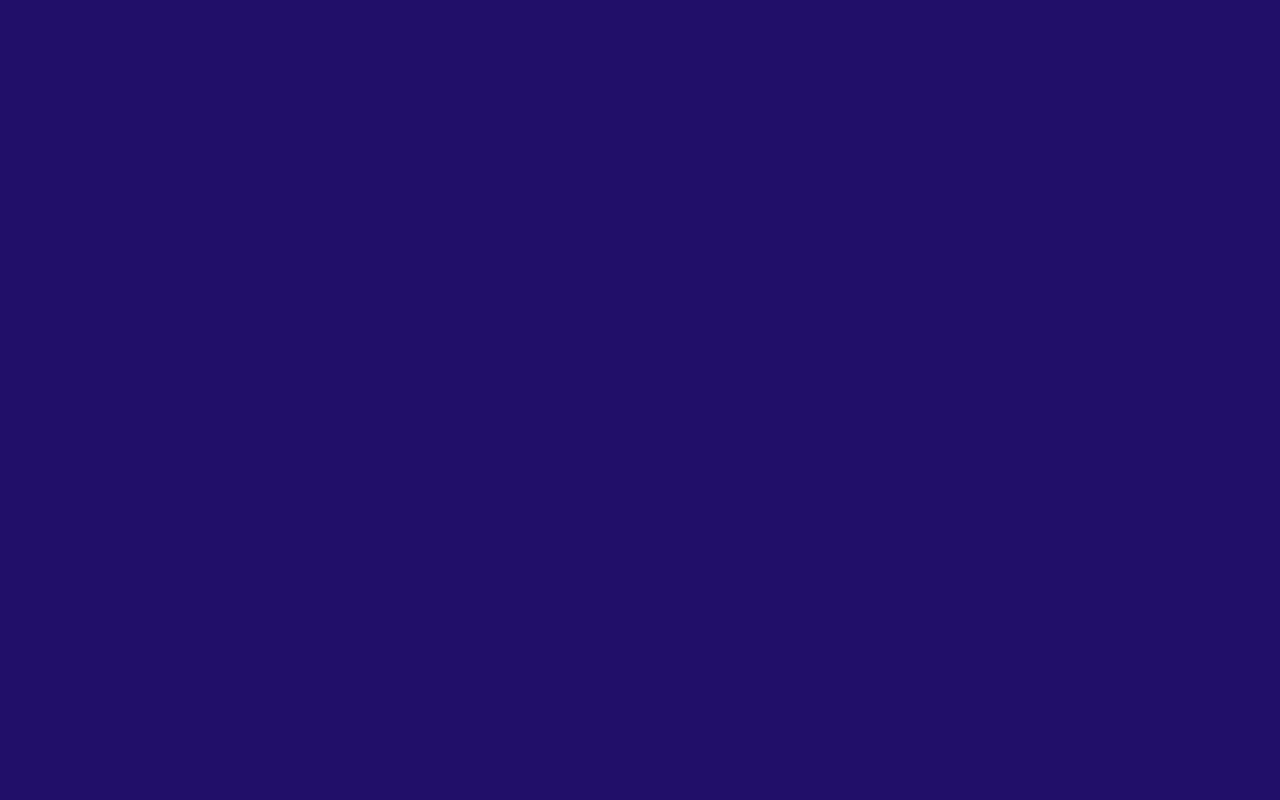
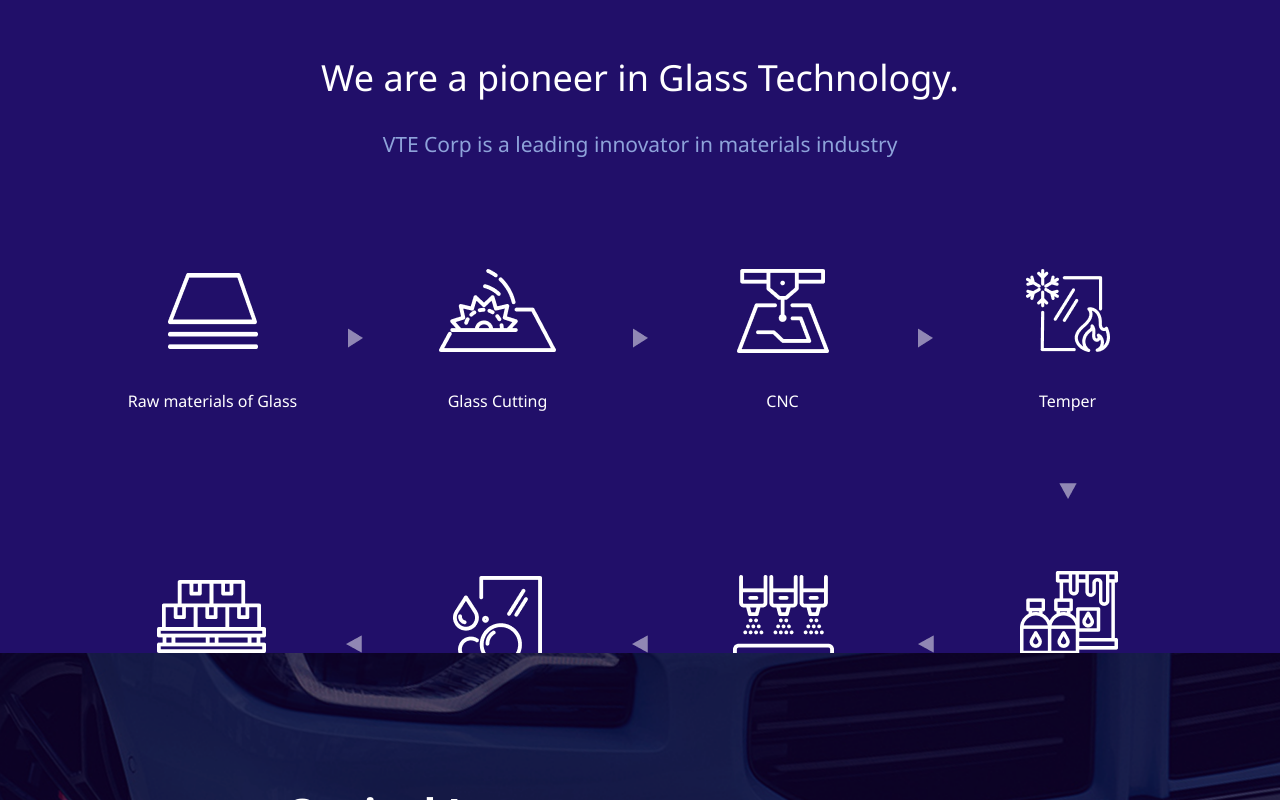
Before and after one commit to jkiwkoo/vte_front, a Next.js app: page / in a window 1280 px wide. Shown: the part 1080-1880 px from the top of the page. Built offline with nearby package versions, Linux system fonts and the light colour scheme; a web font is replaced by a local one.

Commit message:
Update flow components

```diff
--- a/src/components/Flow.tsx
+++ b/src/components/Flow.tsx
@@ -1,7 +1,31 @@
 import { useTranslation } from 'react-i18next';
+import { FlowImage } from './FlowImage';
 
 export const Flow = () => {
   const { t } = useTranslation();
 
-  return <div className="h-[980px] bg-vte-blue-4"></div>;
+  return (
+    <div className="h-[51.04vw] bg-vte-blue-4">
+      <div className="flex flex-col items-center">
+        <div className="pt-[4vw] font-notoSans text-white text-[36px]">
+          {t('flow.title')}
+        </div>
+        <div className="mt-[24px] mb-[8vw] font-notoSans text-vte-light-blue text-[21px]">
+          {t('flow.subTitle')}
+        </div>
+      </div>
+      <div className="flex justify-center items-start text-white gap-[50px]">
+        <FlowImage flow={1} width={90} height={76} />
+        <FlowImage flow={2} width={117} height={83} />
+        <FlowImage flow={3} width={92} height={84} />
+        <FlowImage flow={4} width={84} height={83} />
+      </div>
+      <div className="flex justify-center items-center text-white gap-[50px]">
+        <FlowImage flow={8} width={109} height={73} />
+        <FlowImage flow={7} width={89} height={82} />
+        <FlowImage flow={6} width={101} height={83} />
+        <FlowImage flow={5} width={98} height={92} />
+      </div>
+    </div>
+  );
 };
--- /dev/null
+++ b/src/components/FlowImage.tsx
@@ -0,0 +1,66 @@
+import Image from 'next/image';
+import { useTranslation } from 'react-i18next';
+
+type FlowImageProps = {
+  flow: number;
+  width: number;
+  height: number;
+};
+
+export const FlowImage = ({ flow, width, height }: FlowImageProps) => {
+  const { t } = useTranslation();
+
+  return (
+    <div className="flex items-center gap-[50px]">
+      <div className="flex flex-col items-center">
+        <div className="flex flex-col items-center w-[170px]">
+          <div className="w-[120px] h-[95px] flex items-center justify-center">
+            <Image
+              src={`/images/FlowImage${flow}.png`}
+              alt="flow"
+              width={width}
+              height={height}
+            />
+          </div>
+          <div className="h-[55px] flex flex-col items-center justify-center">
+            <div className="mt-[30px] font-notoSans text-white text-18px">
+              {t(`flow.${flow}`)}
+            </div>
+            {flow === 6 ? (
+              <div className="font-notoSans text-white text-18px">
+                {t(`flow.${flow}sub`)}
+              </div>
+            ) : null}
+          </div>
+        </div>
+        {flow === 4 ? (
+          <Image
+            className="my-[70px]"
+            src={`/images/Down.png`}
+            alt="down"
+            width={18}
+            height={16}
+          />
+        ) : null}
+      </div>
+      {flow === 1 || flow === 2 || flow === 3 ? (
+        <Image
+          className="self-center"
+          src={`/images/Right.png`}
+          alt="right"
+          width={15}
+          height={20}
+        />
+      ) : null}
+      {flow === 6 || flow === 7 || flow === 8 ? (
+        <Image
+          className="self-center"
+          src={`/images/Left.png`}
+          alt="right"
+          width={16}
+          height={18}
+        />
+      ) : null}
+    </div>
+  );
+};
```
